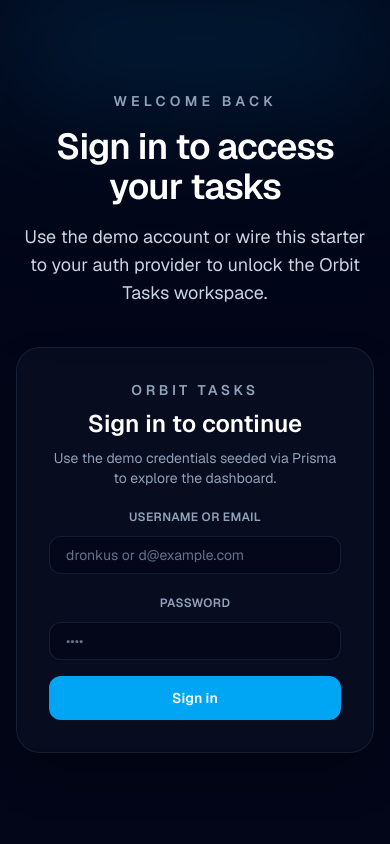
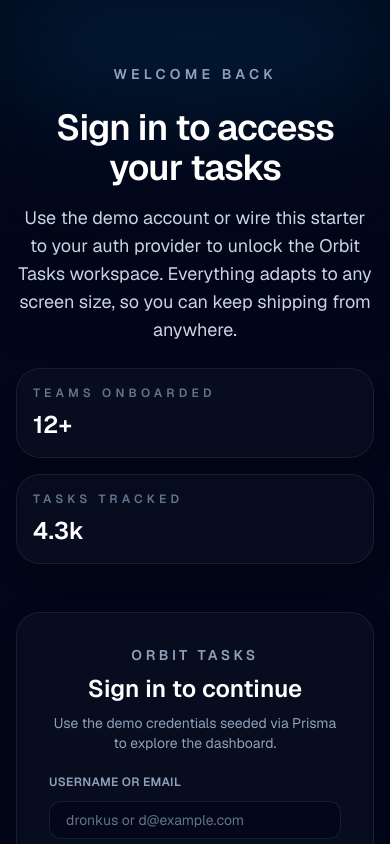
Before and after one commit to 05RDaniel/todo-app, a Next.js app: page / in a window 390 px wide. Shown: the top 844 px of the page. Built offline with nearby package versions, Linux system fonts and the light colour scheme.

Commit message:
responsive

```diff
--- a/app/page.tsx
+++ b/app/page.tsx
@@ -4,23 +4,48 @@
   return (
     <div className="relative min-h-screen bg-slate-950 text-white">
       <div className="pointer-events-none absolute inset-x-0 top-0 h-64 bg-gradient-to-b from-sky-500/30 via-slate-950/40 to-transparent blur-3xl" />
-      <main className="relative mx-auto flex min-h-screen w-full max-w-5xl flex-col items-center justify-center px-4 py-10">
-        <div className="flex w-full flex-col items-center gap-10 text-center">
-          <div className="space-y-4">
+      <main className="relative mx-auto flex min-h-screen w-full max-w-6xl items-center px-4 py-16 sm:px-6 lg:px-12">
+        <div className="flex w-full flex-col gap-12 lg:flex-row lg:items-center">
+          <div className="flex-1 space-y-6 text-center lg:text-left">
             <p className="text-sm font-semibold uppercase tracking-[0.3em] text-slate-400">
               Welcome back
             </p>
-            <h1 className="text-4xl font-semibold tracking-tight sm:text-5xl">
-              Sign in to access your tasks
-            </h1>
-            <p className="text-lg text-slate-300">
-              Use the demo account or wire this starter to your auth provider to
-              unlock the Orbit Tasks workspace.
-            </p>
+            <div className="space-y-4">
+              <h1 className="text-4xl font-semibold tracking-tight sm:text-5xl lg:text-6xl">
+                Sign in to access your tasks
+              </h1>
+              <p className="text-lg text-slate-300">
+                Use the demo account or wire this starter to your auth provider
+                to unlock the Orbit Tasks workspace. Everything adapts to any
+                screen size, so you can keep shipping from anywhere.
+              </p>
+            </div>
+            <div className="grid gap-4 sm:grid-cols-2">
+              <StatCard label="Teams onboarded" value="12+" />
+              <StatCard label="Tasks tracked" value="4.3k" />
+            </div>
           </div>
-          <LoginForm />
+          <div className="flex flex-1 items-center justify-center lg:justify-end">
+            <LoginForm />
+          </div>
         </div>
       </main>
     </div>
   );
 }
+
+type StatCardProps = {
+  label: string;
+  value: string;
+};
+
+function StatCard({ label, value }: StatCardProps) {
+  return (
+    <div className="rounded-3xl border border-slate-800/70 bg-slate-900/40 p-4 text-left shadow-xl shadow-black/20 backdrop-blur">
+      <p className="text-xs font-semibold uppercase tracking-[0.35em] text-slate-500">
+        {label}
+      </p>
+      <p className="mt-2 text-2xl font-semibold text-white">{value}</p>
+    </div>
+  );
+}
--- a/scripts/upsert-user.js
+++ b/scripts/upsert-user.js
@@ -1,3 +1,4 @@
+/* eslint-disable @typescript-eslint/no-require-imports */
 const { PrismaClient } = require("@prisma/client");
 
 const prisma = new PrismaClient();
```
